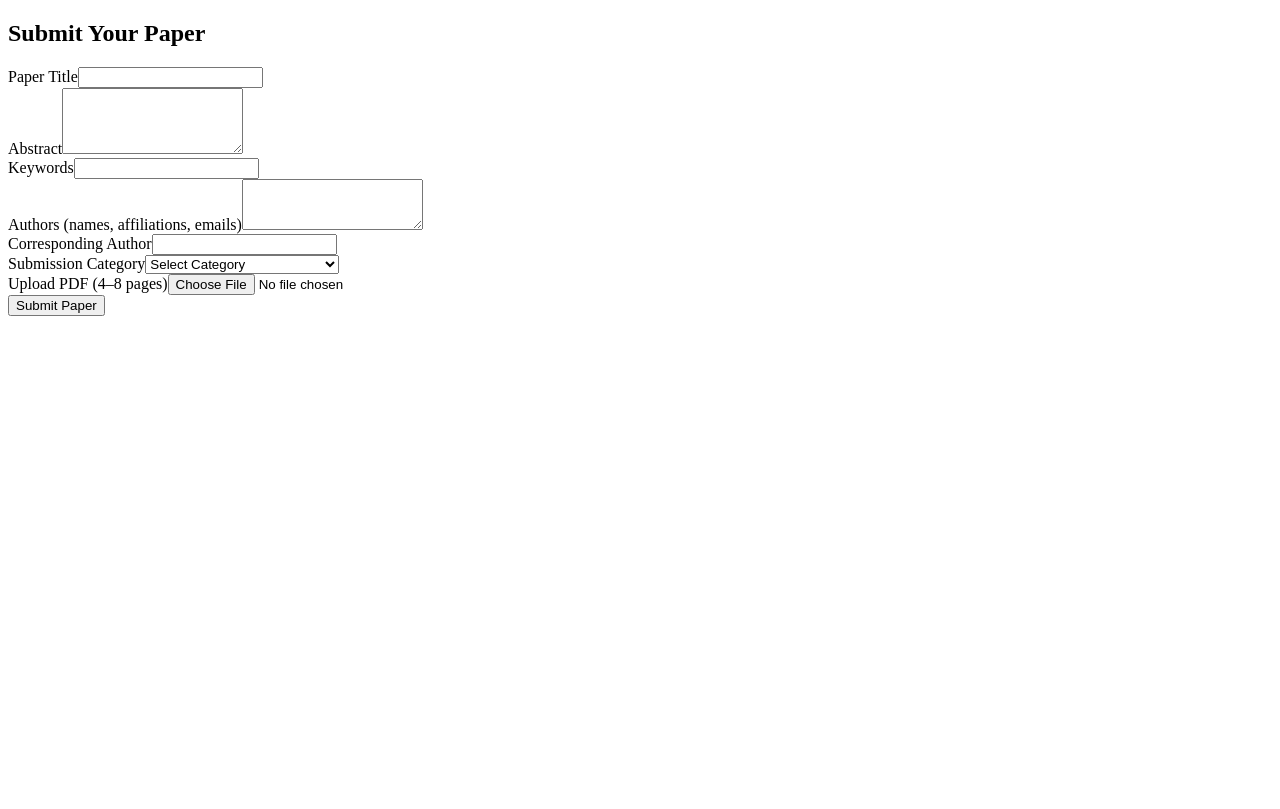
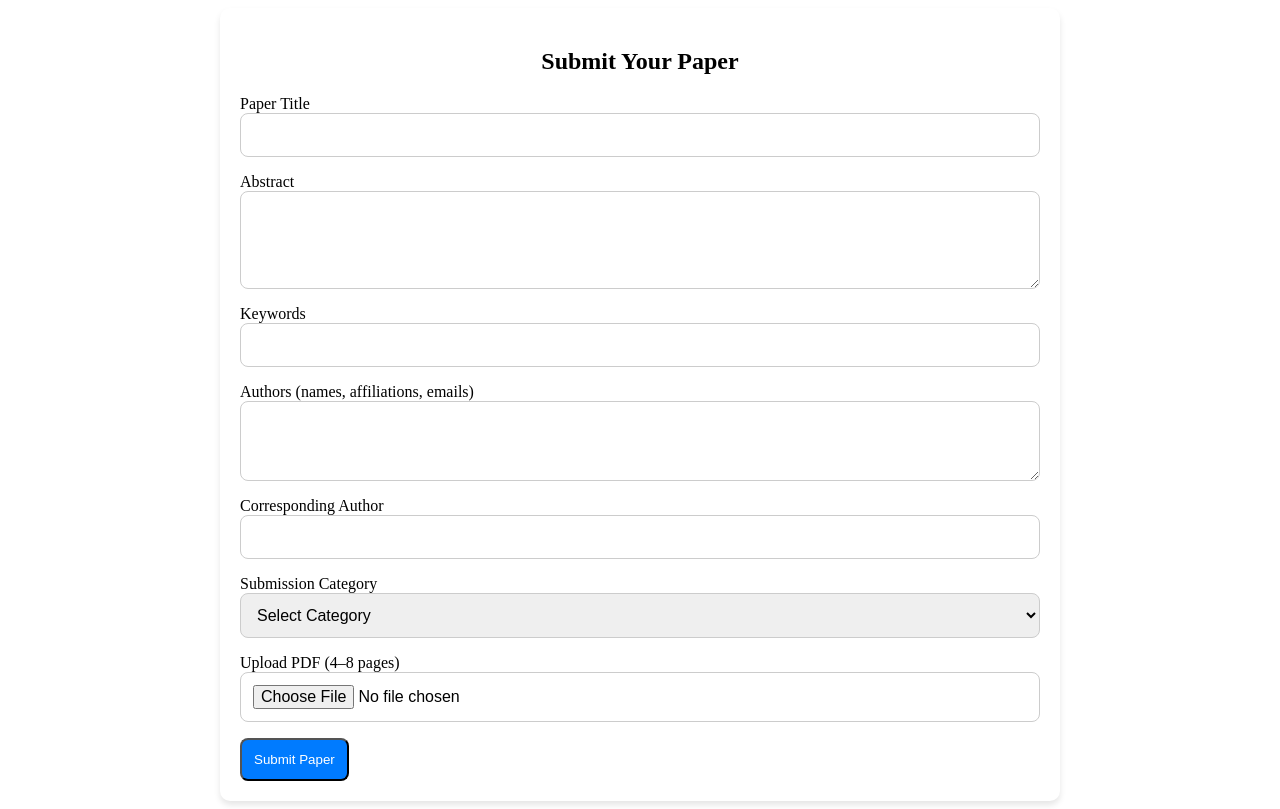
Before and after one commit to OmarZakaria04/dmet601-conference-system, a React (Create React App) app in the folder client/: page / in a window 1280 px wide. Built offline with nearby package versions, Linux system fonts and the light colour scheme.

Commit message:
added simple gui  and some fixes

```diff
--- a/client/src/pages/SubmitPaperPage.js
+++ b/client/src/pages/SubmitPaperPage.js
@@ -1,5 +1,6 @@
 import React, { useState } from "react";
-import axios from "axios"; // Make sure api.js exists in src/services
+import axios from "axios";
+import styles from "./SubmitPaperPage.module.css"; // Adjust the path
 
 const SubmitPaperPage = () => {
   const [title, setTitle] = useState("");
@@ -10,12 +11,25 @@ const SubmitPaperPage = () => {
   const [category, setCategory] = useState("");
   const [pdfFile, setPdfFile] = useState(null);
   const [message, setMessage] = useState("");
+  const [loading, setLoading] = useState(false);
 
   const handleSubmit = async (e) => {
     e.preventDefault();
 
+    // Basic validation
     if (!title || !abstract || !keywords || !authors || !correspondingAuthor || !category || !pdfFile) {
       setMessage("Please fill in all fields.");
+      return;
+    }
+
+    // Extra validation: file size/type
+    if (!pdfFile.name.endsWith(".pdf")) {
+      setMessage("Only PDF files are allowed.");
+      return;
+    }
+
+    if (pdfFile.size > 10 * 1024 * 1024) {
+      setMessage("PDF file must be less than 10MB.");
       return;
     }
 
@@ -29,12 +43,12 @@ const SubmitPaperPage = () => {
     formData.append("pdf", pdfFile);
 
     try {
+      setLoading(true);
+      setMessage("");
       await axios.post("/api/papers/submit", formData, {
-        headers: {
-          "Content-Type": "multipart/form-data",
-        },
+        headers: { "Content-Type": "multipart/form-data" },
       });
-      setMessage("Paper submitted successfully!");
+      setMessage("success: Paper submitted successfully!");
       // Clear form
       setTitle("");
       setAbstract("");
@@ -45,66 +59,75 @@ const SubmitPaperPage = () => {
       setPdfFile(null);
     } catch (err) {
       console.error(err);
-      setMessage("Submission failed.");
+      setMessage("error: Submission failed.");
+    } finally {
+      setLoading(false);
     }
   };
 
+  const renderMessage = () => {
+    if (!message) return null;
+    const [type, text] = message.includes(":") ? message.split(":") : ["error", message];
+    const color = type === "success" ? styles.success : styles.error;
+    return <p className={`${styles.message} ${color}`}>{text.trim()}</p>;
+  };
+
   return (
-    <div className="max-w-2xl mx-auto p-6 mt-10 bg-white rounded-xl shadow">
-      <h2 className="text-2xl font-bold mb-4 text-center">Submit Your Paper</h2>
-      {message && <p className="text-center text-red-600">{message}</p>}
+    <div className={styles.container}>
+      <h2 className={styles.title}>Submit Your Paper</h2>
+      {renderMessage()}
       <form onSubmit={handleSubmit} className="space-y-4">
-        <div>
+        <div className={styles.formGroup}>
           <label className="font-semibold">Paper Title</label>
           <input
             type="text"
             value={title}
             onChange={(e) => setTitle(e.target.value)}
-            className="w-full p-2 border rounded"
+            className={styles.inputField}
           />
         </div>
-        <div>
+        <div className={styles.formGroup}>
           <label className="font-semibold">Abstract</label>
           <textarea
             value={abstract}
             onChange={(e) => setAbstract(e.target.value)}
-            className="w-full p-2 border rounded"
+            className={styles.textareaField}
             rows={4}
           />
         </div>
-        <div>
+        <div className={styles.formGroup}>
           <label className="font-semibold">Keywords</label>
           <input
             type="text"
             value={keywords}
             onChange={(e) => setKeywords(e.target.value)}
-            className="w-full p-2 border rounded"
+            className={styles.inputField}
           />
         </div>
-        <div>
+        <div className={styles.formGroup}>
           <label className="font-semibold">Authors (names, affiliations, emails)</label>
           <textarea
             value={authors}
             onChange={(e) => setAuthors(e.target.value)}
-            className="w-full p-2 border rounded"
+            className={styles.textareaField}
             rows={3}
           />
         </div>
-        <div>
+        <div className={styles.formGroup}>
           <label className="font-semibold">Corresponding Author</label>
           <input
             type="text"
             value={correspondingAuthor}
             onChange={(e) => setCorrespondingAuthor(e.target.value)}
-            className="w-full p-2 border rounded"
+            className={styles.inputField}
           />
         </div>
-        <div>
+        <div className={styles.formGroup}>
           <label className="font-semibold">Submission Category</label>
           <select
             value={category}
             onChange={(e) => setCategory(e.target.value)}
-            className="w-full p-2 border rounded"
+            className={styles.selectField}
           >
             <option value="">Select Category</option>
             <option value="AI">Artificial Intelligence</option>
@@ -113,20 +136,22 @@ const SubmitPaperPage = () => {
             <option value="HCI">Human-Computer Interaction</option>
           </select>
         </div>
-        <div>
+        <div className={styles.formGroup}>
           <label className="font-semibold">Upload PDF (4–8 pages)</label>
           <input
             type="file"
             accept="application/pdf"
             onChange={(e) => setPdfFile(e.target.files[0])}
-            className="w-full p-2 border rounded"
+            className={styles.inputField}
           />
+          {pdfFile && <p className="text-sm text-gray-600 mt-1">Selected: {pdfFile.name}</p>}
         </div>
         <button
           type="submit"
-          className="w-full bg-blue-600 text-white py-2 rounded hover:bg-blue-700"
+          disabled={loading}
+          className={styles.submitButton}
         >
-          Submit Paper
+          {loading ? "Submitting..." : "Submit Paper"}
         </button>
       </form>
     </div>
--- /dev/null
+++ b/client/src/pages/SubmitPaperPage.module.css
@@ -0,0 +1,87 @@
+.container {
+  max-width: 800px;
+  margin: 0 auto;
+  padding: 20px;
+  background-color: #fff;
+  border-radius: 10px;
+  box-shadow: 0 4px 6px rgba(0, 0, 0, 0.1);
+}
+
+.title {
+  font-size: 24px;
+  font-weight: 700;
+  text-align: center;
+  margin-bottom: 20px;
+}
+
+.formGroup {
+  display: flex;
+  flex-direction: column;
+  margin-bottom: 16px;
+}
+
+.inputField {
+  padding: 12px;
+  border: 1px solid #ccc;
+  border-radius: 8px;
+  font-size: 16px;
+}
+
+.textareaField {
+  padding: 12px;
+  border: 1px solid #ccc;
+  border-radius: 8px;
+  font-size: 16px;
+  resize: vertical;
+}
+
+.selectField {
+  padding: 12px;
+  border: 1px solid #ccc;
+  border-radius: 8px;
+  font-size: 16px;
+}
+
+.uploadButton {
+  padding: 12px;
+  background-color: #4caf50;
+  color: white;
+  border-radius: 8px;
+  cursor: pointer;
+}
+
+.submitButton {
+  padding: 12px;
+  background-color: #007bff;
+  color: white;
+  border-radius: 8px;
+  cursor: pointer;
+  transition: background-color 0.3s;
+}
+
+.submitButton:hover {
+  background-color: #0056b3;
+}
+
+.submitButton:disabled {
+  background-color: #6c757d;
+  cursor: not-allowed;
+}
+
+.message {
+  text-align: center;
+  font-size: 16px;
+  font-weight: 600;
+}
+
+.success {
+  color: #28a745;
+}
+
+.error {
+  color: #dc3545;
+}
+
+.loading {
+  color: #ffc107;
+}
```
